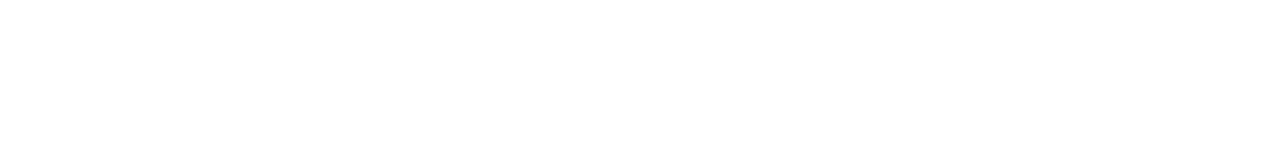
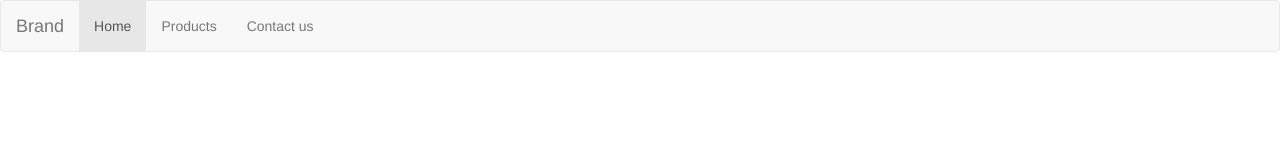
Before and after one commit to kevi123/bootcamp2-work, a plain HTML site: page index.html in a window 1280 px wide. Drawn offline with Linux system fonts and the light colour scheme.

Commit message:
Quick end of class June 5

```diff
--- a/index.html
+++ b/index.html
@@ -6,8 +6,39 @@
 	<title>Pet Store</title>
     <!-- link google fonts here -->
     <!-- link all the css here -->
+    <link rel="stylesheet" href="css/bootstrap.min.css">
+    <link rel="stylesheet" href="css/fontawesome-all.min.css">
+    <link rel="stylesheet" href="css/styles.css">
 </head>
 <body>
+
+  <nav class="navbar navbar-default">
+  <div class="container-fluid">
+    <!-- Brand and toggle get grouped for better mobile display -->
+    <div class="navbar-header">
+      <button type="button" class="navbar-toggle collapsed" data-toggle="collapse" data-target="#bs-example-navbar-collapse-1" aria-expanded="false">
+        <span class="sr-only">Toggle navigation</span>
+        <span class="icon-bar"></span>
+        <span class="icon-bar"></span>
+        <span class="icon-bar"></span>
+      </button>
+      <a class="navbar-brand" href="#">Brand</a>
+    </div>
+
+    <!-- Collect the nav links, forms, and other content for toggling -->
+    <div class="collapse navbar-collapse" id="bs-example-navbar-collapse-1">
+      <ul class="nav navbar-nav">
+        <li class="active"><a href="#">Home <span class="sr-only">(current)</span></a></li>
+        <li><a href="#">Products</a></li>
+        <li><a href="#">Contact us</a></li>
+
+      </ul>
+
+
+      </ul>
+    </div><!-- /.navbar-collapse -->
+  </div><!-- /.container-fluid -->
+</nav>
     <!-- body site code here -->
 
     <!-- link all the scripts here -->
```
